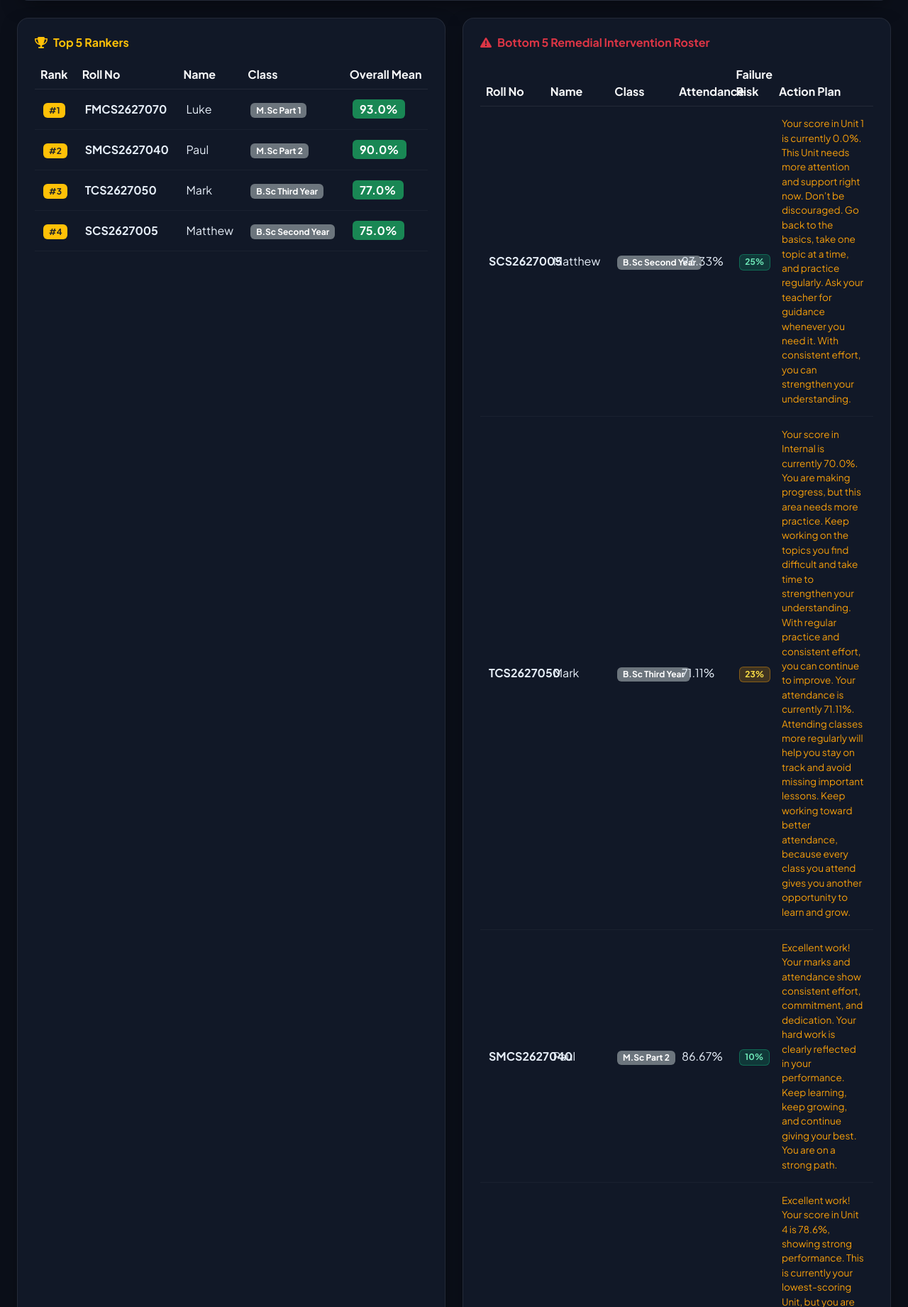
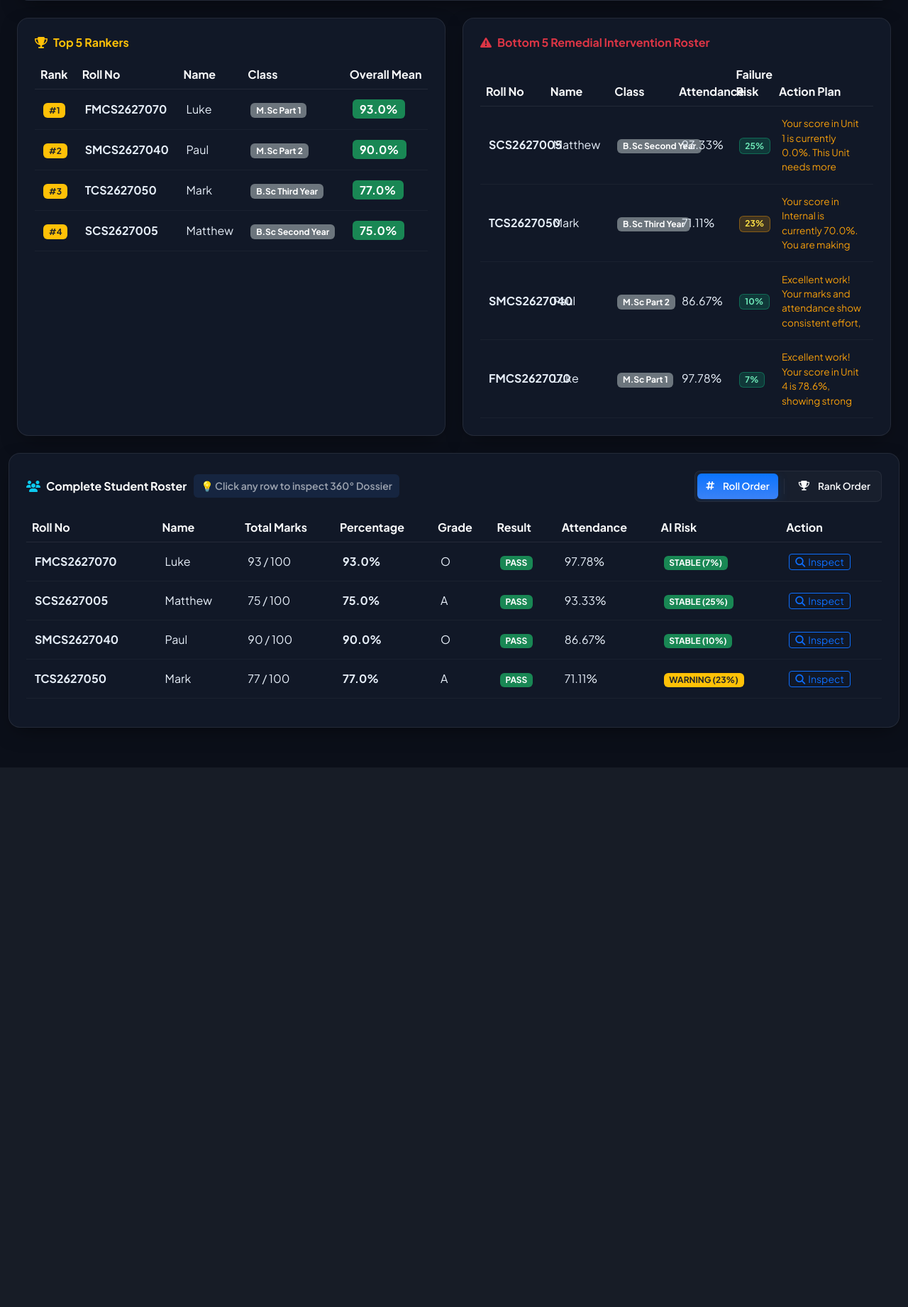
Before and after one commit to sumitjinna23-droid/student_project, a Django app: page /dashboard/ in a window 1280 px wide. Shown: the part 1400-3241 px from the top of the page at 71% size. After the commit the page ends 2481 px from the top, so only its background shows below. Run offline with Django 5.2, Linux system fonts and the light colour scheme; a user stored in the database is signed in; data comes from the database, SQL or seed files in the repository; parts of the project's set-up code (start-up, migrations or seed data) failed here and were passed over; some libraries are stand-ins or nearby versions.

Commit message:
Add auto-cleanup user signals, enforce password-state login flow, and format remedial table scrolling

```diff
--- a/students/models.py
+++ b/students/models.py
@@ -611,3 +611,32 @@ class ExcelBatch(models.Model):
 # NOTE: Student account-provisioning signals (post_save/post_delete) live
 # in students/signals.py, consolidated alongside the AllowedTeacher-deletion
 # signal, so all signal handlers live in one place. See signals.py.
+
+from django.db.models.signals import post_delete
+from django.dispatch import receiver
+from django.contrib.auth.models import User
+
+# -------------------------------------------------------------
+# AUTOMATIC USER CLEANUP SIGNALS
+# -------------------------------------------------------------
+
+@receiver(post_delete, sender=StudentProfile)
+def cleanup_user_on_student_profile_delete(sender, instance, **kwargs):
+    """Deletes linked User when StudentProfile is deleted."""
+    if instance.user:
+        instance.user.delete()
+
+@receiver(post_delete, sender=Student)
+def cleanup_user_on_student_delete(sender, instance, **kwargs):
+    """Deletes linked User when Student is deleted."""
+    user = User.objects.filter(username__iexact=instance.roll_number).first()
+    if user:
+        user.delete()
+
+@receiver(post_delete, sender=AllowedTeacher)
+def cleanup_user_on_teacher_delete(sender, instance, **kwargs):
+    """Deletes linked User when AllowedTeacher is deleted."""
+    if instance.email:
+        user = User.objects.filter(email__iexact=instance.email).first()
+        if user:
+            user.delete()
--- a/students/templates/students/dashboard.html
+++ b/students/templates/students/dashboard.html
@@ -789,8 +789,8 @@
                     <tbody>
                         {% for bot in bottom_remedial_roster %}
                         <tr class="clickable-row" onclick="window.location='?student_id={{ bot.student.id }}'">
-                            <td class="fw-bold">{{ bot.student.roll_number }}</td>
-                            <td style="white-space: normal; word-wrap: break-word;">
+                            <td class="fw-bold align-middle">{{ bot.student.roll_number }}</td>
+                            <td class="align-middle" style="white-space: normal; word-wrap: break-word;">
                                 {% if bot.student.name %}
                                     {{ bot.student.name|title }}
                                 {% elif bot.student.user %}
@@ -799,11 +799,13 @@
                                     Student #{{ bot.student.id }}
                                 {% endif %}
                             </td>
-                            <td><span class="badge bg-secondary">{{ bot.student.get_year_display }}</span></td>
-                            <td>{{ bot.attendance|default:0 }}%</td>
-                            <td><span class="badge badge-risk-{{ bot.badge|default:'danger' }}">{{ bot.risk|default:0 }}%</span></td>
-                            <td style="white-space: normal; word-wrap: break-word; word-break: break-word; font-size: 0.85rem; color: #f59e0b;">
+                            <td class="align-middle"><span class="badge bg-secondary">{{ bot.student.get_year_display }}</span></td>
+                            <td class="align-middle">{{ bot.attendance|default:0 }}%</td>
+                            <td class="align-middle"><span class="badge badge-risk-{{ bot.badge|default:'danger' }}">{{ bot.risk|default:0 }}%</span></td>
+                            <td class="align-middle">
+                              <div style="max-height: 80px; overflow-y: auto; font-size: 0.85rem; color: #f59e0b; padding-right: 4px;">
                                 {{ bot.remedial }}
+                              </div>
                             </td>
                         </tr>
                         {% empty %}
--- a/students/views.py
+++ b/students/views.py
@@ -372,10 +372,19 @@ def _destination_after_login(user, next_url=None):
 # =========================================================
 # AUTHENTICATION & PASSWORD RESET VIEWS
 # =========================================================
+from django.shortcuts import render, redirect
+from django.urls import reverse
+from django.contrib import messages
+from django.contrib.auth import authenticate, login
+from django.contrib.auth.models import User
+from django.db.models import Q
+from .models import AllowedTeacher, Student, StudentProfile
+
 def custom_login(request):
     """
-    Unified login for Email, Roll Number, or Admin Name.
-    Redirects to setup ONLY if the user has no password set yet.
+    Unified login logic:
+    - If user has NO password set in DB -> Redirects directly to setup page.
+    - If user HAS a password set in DB -> Requires entering and validating the password.
     """
     if request.user.is_authenticated:
         dest = _destination_after_login(request.user, next_url=request.GET.get('next'))
@@ -401,7 +410,7 @@ def custom_login(request):
             if allowed_teacher:
                 existing_user = User.objects.filter(email__iexact=email).first()
 
-                # ONLY send to setup if user account is missing or has NO password set
+                # NO USER ACCOUNT OR NO USABLE PASSWORD -> DIRECT TO SETUP
                 if not existing_user or not existing_user.has_usable_password():
                     request.session['setup_email'] = email
                     request.session['setup_role'] = 'TEACHER'
@@ -410,22 +419,20 @@ def custom_login(request):
                     messages.info(request, "First time logging in? Set up your password below.")
                     return redirect(f"{reverse('students:first_time_setup')}?email={email}&role=TEACHER")
 
-                # User has a password set — require password entry
+                # PASSWORD EXISTS IN DB -> REQUIRE PASSWORD
                 if not password_input:
                     messages.error(request, "Please enter your password.")
                     return render(request, 'students/login.html', {'next': next_url} if next_url else {})
 
-                # Verify password
                 auth_user = authenticate(request, username=existing_user.username, password=password_input)
                 if auth_user and auth_user.is_active:
                     login(request, auth_user)
-                    dest = _destination_after_login(auth_user, next_url=next_url)
-                    return redirect(dest)
+                    return redirect(_destination_after_login(auth_user, next_url=next_url))
                 else:
                     messages.error(request, "Wrong password. Please try again or use 'Forgot Password'.")
                     return render(request, 'students/login.html', {'next': next_url} if next_url else {})
 
-            messages.error(request, f"Access Denied: The email '{email}' is not registered. Contact admin.")
+            messages.error(request, f"Access Denied: Email '{email}' is not registered.")
             return render(request, 'students/login.html', {'next': next_url} if next_url else {})
 
         # -------------------------------------------------------------
@@ -438,7 +445,7 @@ def custom_login(request):
             profile = _get_profile_for_student(student)
             linked_user = profile.user if (profile and getattr(profile, 'user', None)) else User.objects.filter(username__iexact=student.roll_number).first()
 
-            # ONLY send to setup if user account is missing or has NO password set
+            # NO USER ACCOUNT OR NO USABLE PASSWORD -> DIRECT TO SETUP
             if not linked_user or not linked_user.has_usable_password():
                 fallback_email = f"{student.roll_number.lower()}@college.local"
                 setup_email = linked_user.email if (linked_user and linked_user.email) else fallback_email
@@ -448,17 +455,15 @@ def custom_login(request):
                 messages.info(request, "First time logging in? Set up your password below.")
                 return redirect(f"{reverse('students:first_time_setup')}?email={setup_email}&role=STUDENT&roll={student.roll_number}")
 
-            # User has a password set — require password entry
+            # PASSWORD EXISTS IN DB -> REQUIRE PASSWORD
             if not password_input:
                 messages.error(request, "Please enter your password.")
                 return render(request, 'students/login.html', {'next': next_url} if next_url else {})
 
-            # Verify password
             auth_user = authenticate(request, username=linked_user.username, password=password_input)
             if auth_user and auth_user.is_active:
                 login(request, auth_user)
-                dest = _destination_after_login(auth_user, next_url=next_url)
-                return redirect(dest)
+                return redirect(_destination_after_login(auth_user, next_url=next_url))
             else:
                 messages.error(request, "Wrong password. Please try again or use 'Forgot Password'.")
                 return render(request, 'students/login.html', {'next': next_url} if next_url else {})
@@ -471,7 +476,7 @@ def custom_login(request):
         ).first()
 
         if admin_user:
-            # ONLY send to setup if admin has NO password set
+            # NO USABLE PASSWORD -> DIRECT TO SETUP
             if not admin_user.has_usable_password():
                 admin_email = admin_user.email or f"{admin_user.username}@college.local"
                 request.session['setup_email'] = admin_email
@@ -479,7 +484,7 @@ def custom_login(request):
                 messages.info(request, "First time logging in? Set up your password below.")
                 return redirect(f"{reverse('students:first_time_setup')}?email={admin_email}&role=ADMIN")
 
-            # User has a password set — require password entry
+            # PASSWORD EXISTS IN DB -> REQUIRE PASSWORD
             if not password_input:
                 messages.error(request, "Please enter your password.")
                 return render(request, 'students/login.html', {'next': next_url} if next_url else {})
@@ -487,8 +492,7 @@ def custom_login(request):
             auth_user = authenticate(request, username=admin_user.username, password=password_input)
             if auth_user and auth_user.is_active:
                 login(request, auth_user)
-                dest = _destination_after_login(auth_user, next_url=next_url)
-                return redirect(dest)
+                return redirect(_destination_after_login(auth_user, next_url=next_url))
             else:
                 messages.error(request, "Wrong password. Please try again or use 'Forgot Password'.")
                 return render(request, 'students/login.html', {'next': next_url} if next_url else {})
@@ -498,7 +502,7 @@ def custom_login(request):
         # -------------------------------------------------------------
         is_roll_number = any(char.isdigit() for char in identifier)
         if is_roll_number:
-            messages.error(request, f"No student record found for Roll Number '{identifier}'. Please check the roll number or contact an administrator.")
+            messages.error(request, f"No student record found for Roll Number '{identifier}'.")
         else:
             messages.error(request, f"Access denied. User '{identifier}' not found in database.")
 
```
